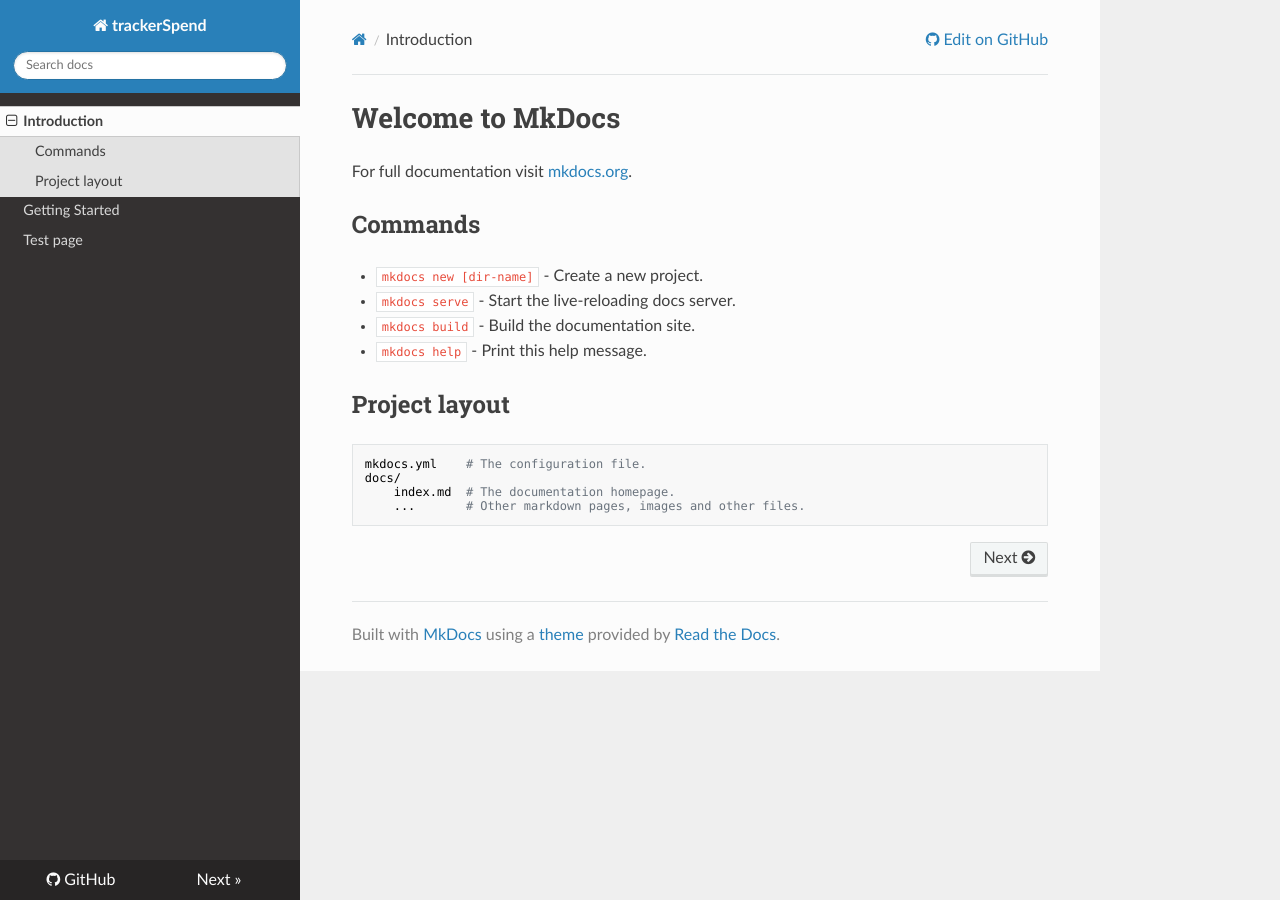
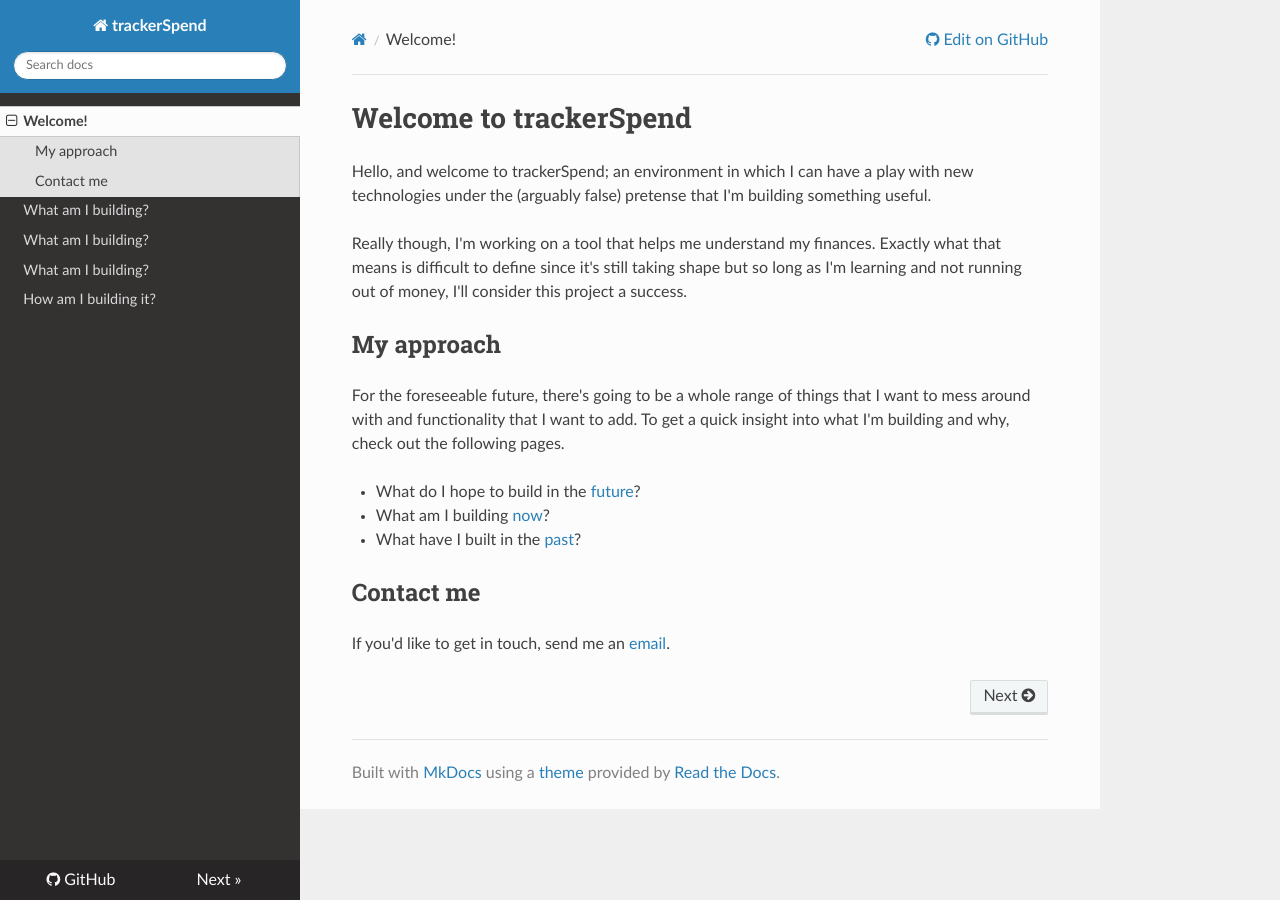
Before and after one commit to jdgillespie91/deprecated-trackerSpend, an MkDocs documentation site: the page built from docs/index.md, in a window 1280 px wide. Built offline with MkDocs 1.6.1, drawn with Linux system fonts in a browser that asks for light colours; nearby versions of some CDN libraries; old or Windows-style settings are respelled for this version of MkDocs.

Commit message:
Update documentation

```diff
--- a/docs/index.md
+++ b/docs/index.md
@@ -1,17 +1,25 @@
-# Welcome to MkDocs
+# Welcome to trackerSpend
 
-For full documentation visit [mkdocs.org](http://mkdocs.org).
+Hello, and welcome to trackerSpend; an environment in which I can have a play
+ with new technologies under the (arguably false) pretense that I'm building
+ something useful.
 
-## Commands
+Really though, I'm working on a tool that helps me understand my finances.
+Exactly what that means is difficult to define since it's still taking shape
+but so long as I'm learning and not running out of money, I'll consider this
+project a success.
 
-* `mkdocs new [dir-name]` - Create a new project.
-* `mkdocs serve` - Start the live-reloading docs server.
-* `mkdocs build` - Build the documentation site.
-* `mkdocs help` - Print this help message.
+## My approach
 
-## Project layout
+For the foreseeable future, there's going to be a whole range of things that
+ I want to mess around with and functionality that I want to add. To get a
+  quick insight into what I'm building and why, check out the following pages.
 
-    mkdocs.yml    # The configuration file.
-    docs/
-        index.md  # The documentation homepage.
-        ...       # Other markdown pages, images and other files.
+* What do I hope to build in the [future](what/future.md)?
+* What am I building [now](what/present.md)?
+* What have I built in the [past](what/past.md)?
+
+## Contact me
+
+If you'd like to get in touch, send me an [email](mailto:jdgillespie91@gmail
+.com).
--- a/mkdocs.yml
+++ b/mkdocs.yml
@@ -3,7 +3,9 @@ repo_url: https://github.com/jdgillespie91/trackerSpend
 site_description: Online documentation for trackerSpend.
 site_author: Jacob Gillespie
 pages:
-- ['index.md', 'Introduction']
-- ['getting_started.md', 'Getting Started']
-- ['test.md', 'Test page']
+- ['index.md', 'Welcome!']
+- ['what/future.md', 'What am I building?']
+- ['what/present.md', 'What am I building?']
+- ['what/past.md', 'What am I building?']
+- ['how/rules.md', 'How am I building it?']
 theme: readthedocs
```
Also changed, not shown: docs/getting_started.md (deleted, +0 -2 lines), docs/test.md (deleted, +0 -9 lines), docs/how/rules.md (added), docs/what/future.md (added), docs/what/past.md (added), docs/what/present.md (added), 1 other file.
